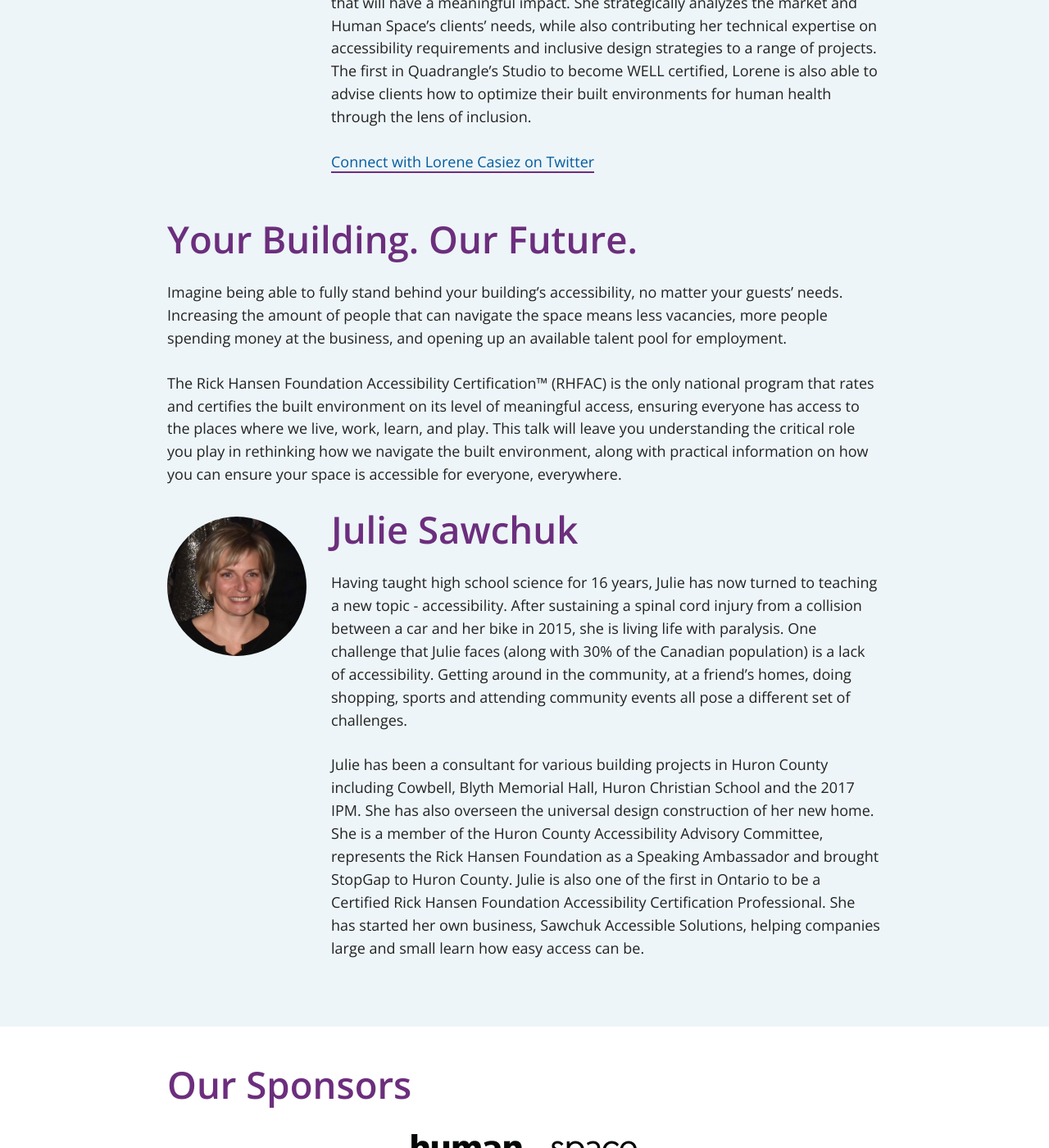
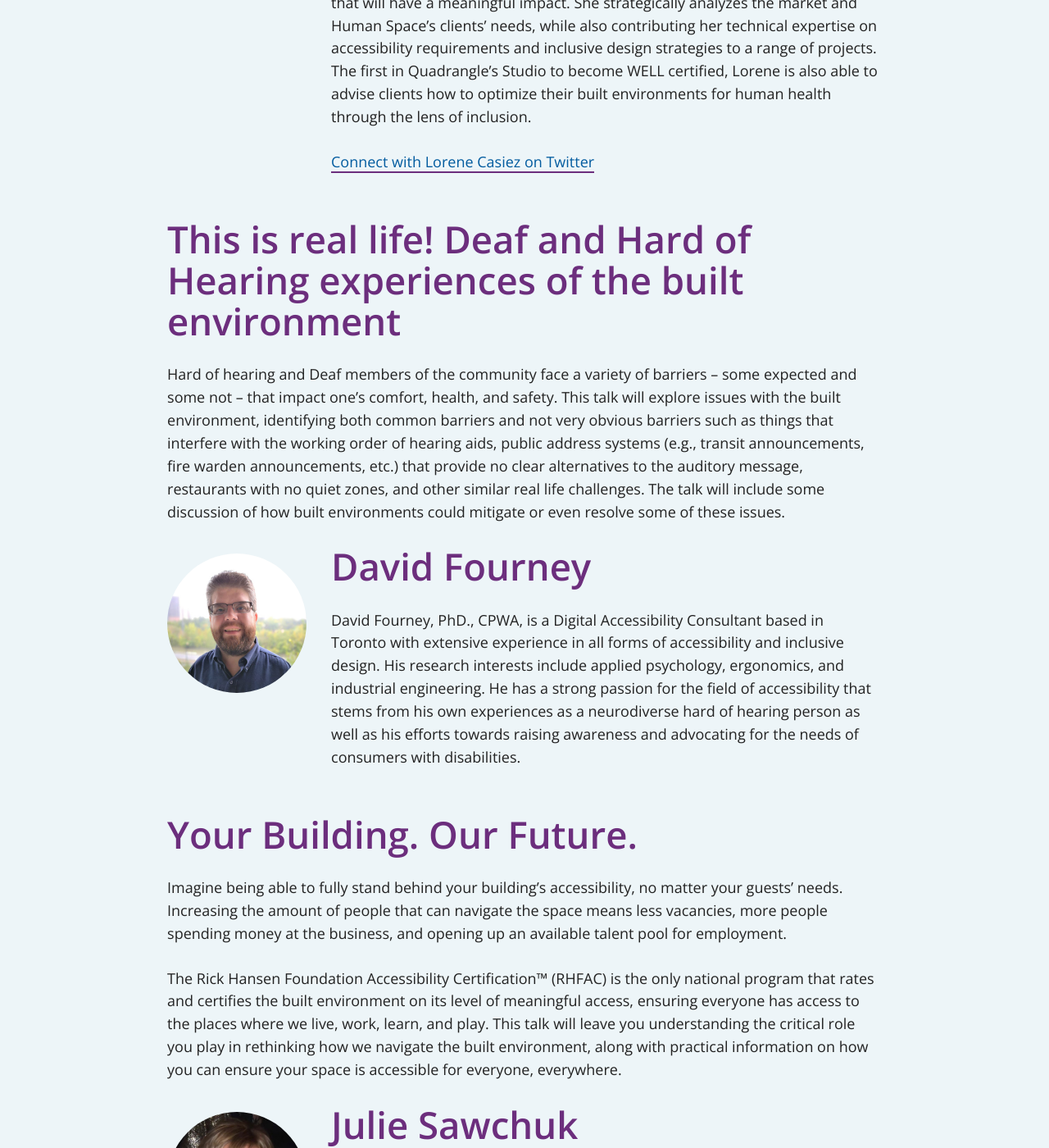
Before and after one commit to a11yTO/static-irl-site, a Jekyll site: the page built from talks.html, in a window 1280 px wide and 1400 px high, scrolled down 8334 px. Shown: the whole window at 82% size. Built offline with Jekyll 4.4.1, drawn with Linux system fonts in a browser that asks for light colours.

Commit message:
Add David's talk

```diff
--- a/talks.html
+++ b/talks.html
@@ -134,6 +134,16 @@ description: Here are our planned talks.
             </section>
         </section> -->
 
+        <section id="This-is-real-life" class="talk">
+            <h2 class="talk-name">This is real life!  Deaf and Hard of Hearing experiences of the built environment</h2>
+            <p class="talk-desc">Hard of hearing and Deaf members of the community face a variety of barriers – some expected and some not – that impact one’s comfort, health, and safety. This talk will explore issues with the built environment, identifying both common barriers and not very obvious barriers such as things that interfere with the working order of hearing aids, public address systems (e.g., transit announcements, fire warden announcements, etc.) that provide no clear alternatives to the auditory message, restaurants with no quiet zones, and other similar real life challenges. The talk will include some discussion of how built environments could mitigate or even resolve some of these issues.</p>
+            <section id="David-Fourney" class="speaker-detail clearfix">
+                <h3 class="speaker">David Fourney</h3>
+                <img src="/assets/speakers/David-Fourney_400x400.jpg" alt="Headshot of David Fourney" />
+                <p class="speaker-bio">David Fourney, PhD., CPWA, is a Digital Accessibility Consultant based in Toronto with extensive experience in all forms of accessibility and inclusive design. His research interests include applied psychology, ergonomics, and industrial engineering. He has a strong passion for the field of accessibility that stems from his own experiences as a neurodiverse hard of hearing person as well as his efforts towards raising awareness and advocating for the needs of consumers with disabilities.</p>
+            </section>
+        </section>
+
         <section id="Your-Building-Our-Future" class="talk">
             <h2 class="talk-name">Your Building. Our Future.</h2>
             <p class="talk-desc">Imagine being able to fully stand behind your building’s accessibility, no matter your guests’ needs. Increasing the amount of people that can navigate the space means less vacancies, more people spending money at the business, and opening up an available talent pool for employment.</p>
```
